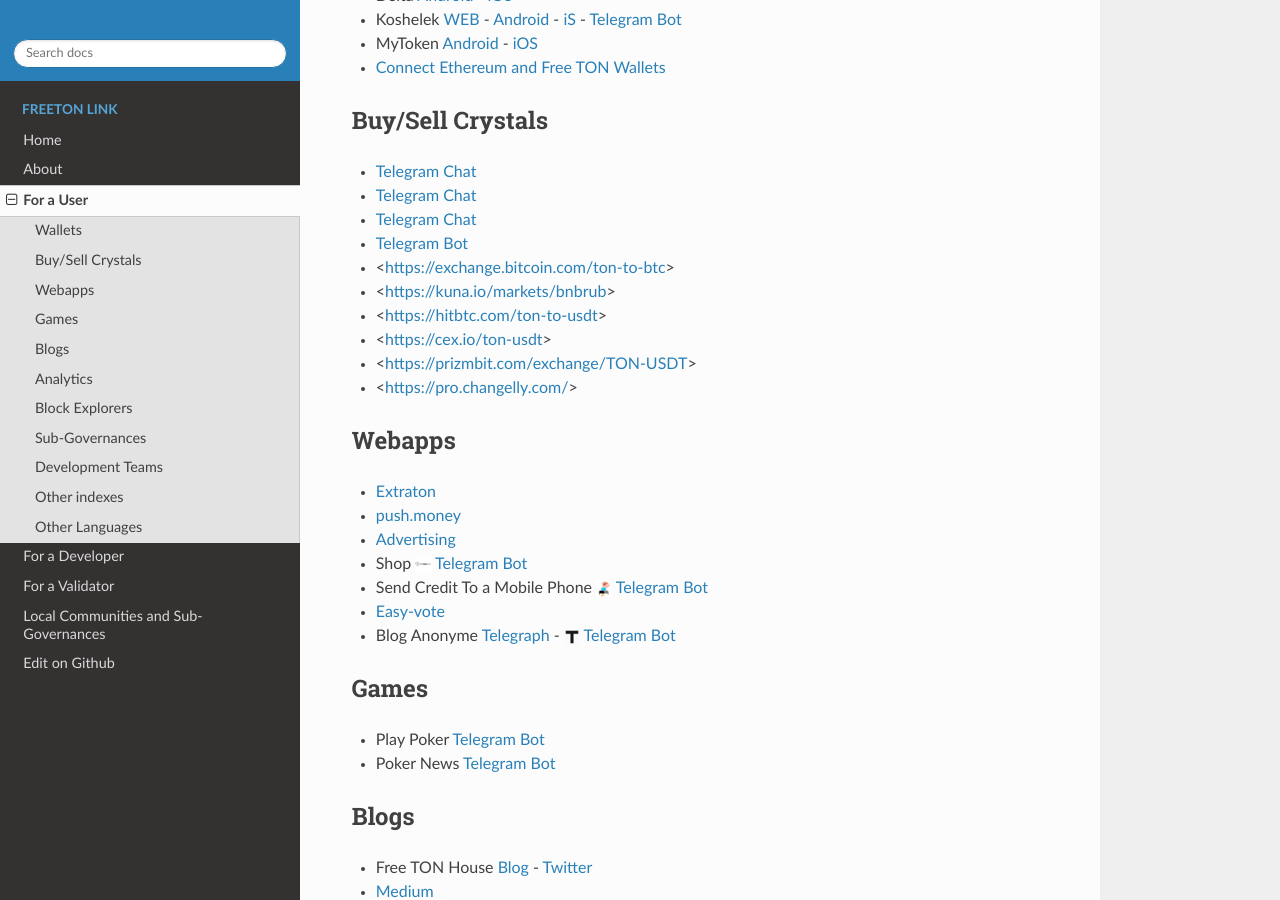
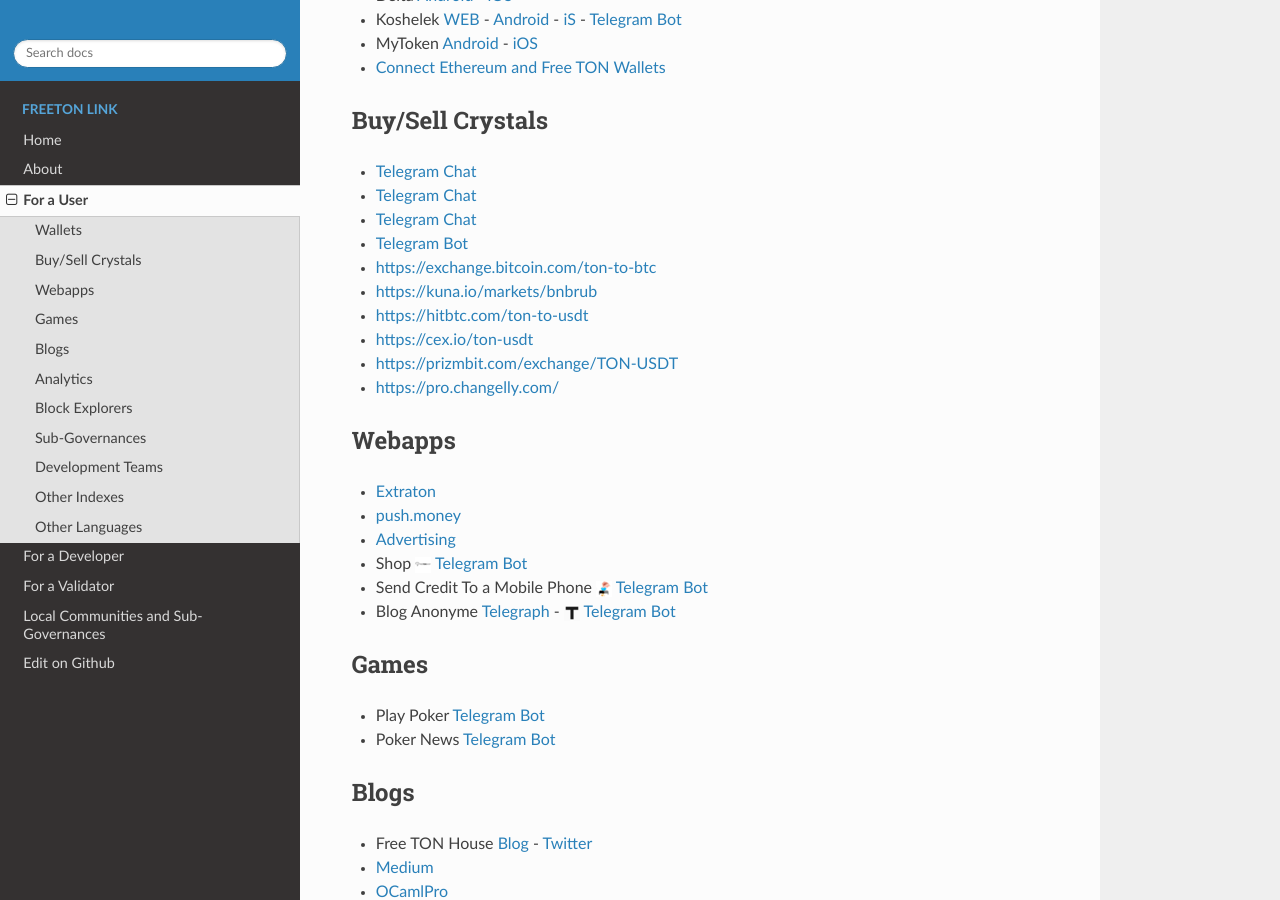
Before and after one commit to OCamlPro/www.freeton.link, a Sphinx documentation site: the page built from sphinx/user.rst, in a window 1280 px wide and 900 px high, scrolled down 544 px. Built offline with Sphinx 7.4.7 and the Read the Docs theme 2.0.0, drawn with Linux system fonts in a browser that asks for light colours; the version number could not be read and is left out; some of the changed text lies outside the part shown.

Commit message:
petits changements

```diff
--- a/sphinx/developer.rst
+++ b/sphinx/developer.rst
@@ -9,6 +9,7 @@
 * `freeton.org <https://gov.freeton.org>`_
 * `tonseed.com <https://tonseed.com/>`_
 * `For Beginners <https://telegra.ph/How-to-prepare-and-submit-a-competitive-offer-in-Free-TON-08-18>`_
+* `Jury Vote <https://easy-vote.rsquad.io/>`_
 
 Tooling
 ~~~~~~~
--- a/sphinx/user.rst
+++ b/sphinx/user.rst
@@ -26,12 +26,12 @@
 * `Telegram Chat <https://t.me/freeton_otc>`_
 * `Telegram Chat <https://t.me/tokiton_chat>`_
 * `Telegram Bot <https://t.me/Chatex_bot>`_
-* <https://exchange.bitcoin.com/ton-to-btc>
-* <https://kuna.io/markets/bnbrub>
-* <https://hitbtc.com/ton-to-usdt>
-* <https://cex.io/ton-usdt>
-* <https://prizmbit.com/exchange/TON-USDT>
-* <https://pro.changelly.com/>
+* https://exchange.bitcoin.com/ton-to-btc
+* https://kuna.io/markets/bnbrub
+* https://hitbtc.com/ton-to-usdt
+* https://cex.io/ton-usdt
+* https://prizmbit.com/exchange/TON-USDT
+* https://pro.changelly.com/
 
 Webapps
 ~~~~~~~
@@ -40,7 +40,6 @@
 * `Advertising <https://adgram.io/>`_
 * Shop |FREETONSHOP_bot.ico| `Telegram Bot <https://t.me/FREETONSHOP_bot>`_
 * Send Credit To a Mobile Phone |FreeTON2MobileBot.ico| `Telegram Bot <https://t.me/FreeTON2MobileBot>`_
-* `Easy-vote <https://easy-vote.rsquad.io/>`_
 * Blog Anonyme `Telegraph <https://telegra.ph>`_ - |telegraph.ico| `Telegram Bot <https://t.me?do=open_link/te>`_
 
 Games
@@ -104,7 +103,7 @@
 * `RSquad <https://rsquad.io/>`_
 * `TON Labs <https://tonlabs.io>`_ - `Telegram Channel <https://t.me/tonlabs>`_ - `Youtube <https://www.youtube.com/c/TONLabs/featured>`_ - `Facebook <https://www.facebook.com/tonlabsio>`_ - `Twitter <https://twitter.com/tonlabs>`_ - |gramkit.ico| `News Telegram Channel <https://t.me/freeton_me/freeton_gramkitgramkit>`_ - `News <https://gramkit.org/>`_
 
-Other indexes
+Other Indexes
 ~~~~~~~~~~~~~
 * `RSquad <http://ton-test.rsquad.io/>`_
 * `Telegra.ph <https://telegra.ph/Structure-of-the-Free-TON-ecosystem-08-31>`_
```
